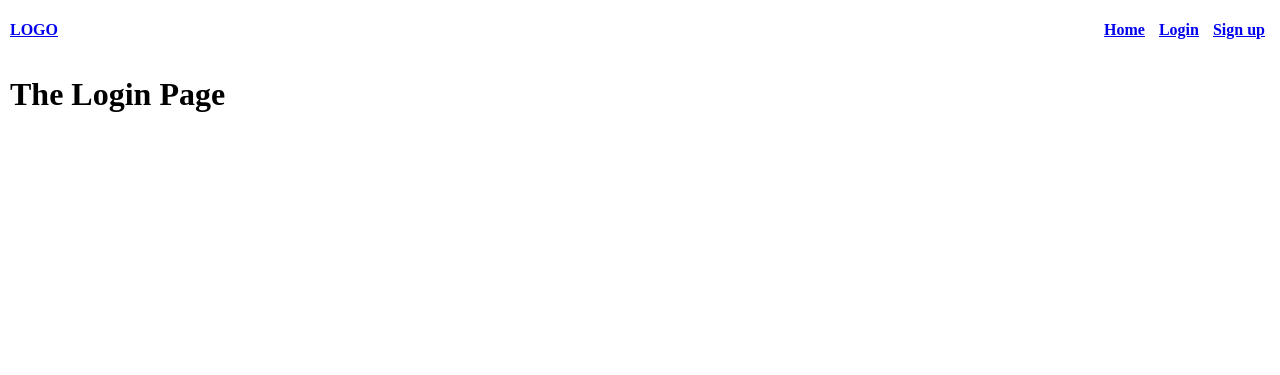
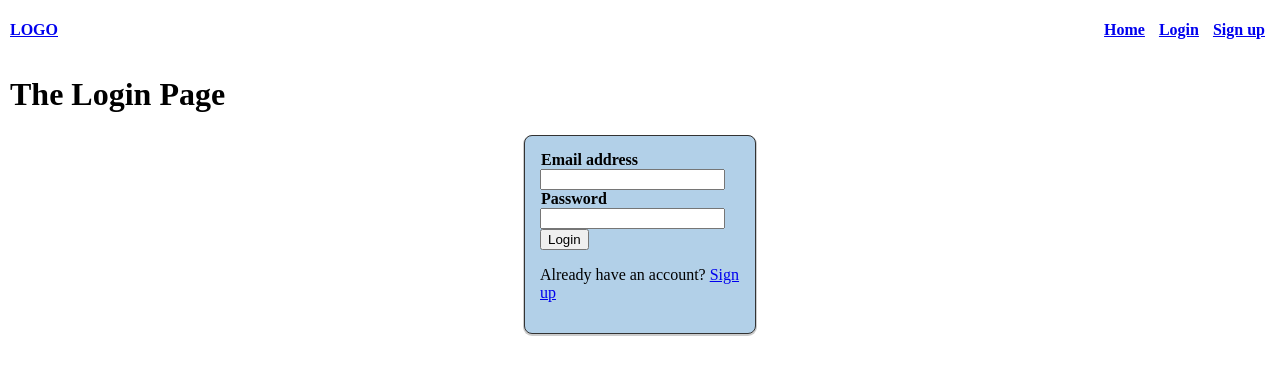
Before and after one commit to boyohboyamibored/capstone-IMS, a Flask app: page /login in a window 1280 px wide. Shown: the top 375 px of the page. Run offline with Flask 3, Linux system fonts and the light colour scheme.

Commit message:
feat(auth): added the login and sign up forms
User authentication: Added the login and sign up forms with basic css styling.
The form works with the backend.

```diff
--- a/server.py
+++ b/server.py
@@ -1,4 +1,4 @@
-from flask import Flask, render_template, request, url_for
+from flask import Flask, redirect, render_template, request, url_for
 
 app = Flask(__name__)
 
@@ -13,7 +13,9 @@ def login():
     if request.method == "GET":
         return render_template("login.html")
     else:
-        return "<h1>Feature not yet available</h1>"
+        email = request.form.get("email")
+        print(email, "has logged in")
+        return render_template("index.html")
 
 
 @app.route("/signup", methods=["GET", "POST"])
@@ -21,7 +23,9 @@ def sign_up():
     if request.method == "GET":
         return render_template("signup.html")
     else:
-        return "<h1>Feature not yet available</h1>"
+        email = request.form.get("email")
+        print(email, "has signed up")
+        return render_template("index.html")
 
 
 if __name__ == "__main__":
--- a/static/style.css
+++ b/static/style.css
@@ -37,3 +37,23 @@ body {
   text-decoration: none;
   padding: 5px;
 }
+
+/* login and sign up forms */
+.auth-form {
+  background-color: #b2d0e8;
+  display: block;
+  justify-content: center;
+  /* width style color */
+  border: 1px solid #333;
+  border-radius: 8px;
+  box-shadow: 0px 1px 0px 1px rgba(0, 0, 0, 0.2);
+  margin: auto;
+  padding: 15px;
+  /* dynamic width */
+  max-width: 200px;
+}
+
+.auth-form label {
+  font-weight: bold;
+  padding: 1px;
+}
--- a/templates/login.html
+++ b/templates/login.html
@@ -2,4 +2,19 @@
 {% block content %}
 <h1>The Login Page</h1>
 
+<div class='auth-form'>
+<!-- action attribute should be equal to the target /url -->
+    <form action="/login" method="POST">
+        <!-- the name attribute is required to
+        be able to reference them when retrieving
+        their values-->
+        <label for="email">Email address</label><br>
+        <input id="email" name="email" type="email" required><br>
+        <label for="password">Password</label><br>
+        <input id="password" name="password" type="password" required><br>
+        <input type="submit" value="Login">
+    </form>
+    <p>Already have an account? <a href="{{ url_for("sign_up") }}">Sign up</a></p>
+</div>
+
 {% endblock content %}
```
Also changed, not shown: templates/signup.html (+21 -0 lines), 1 other file.
